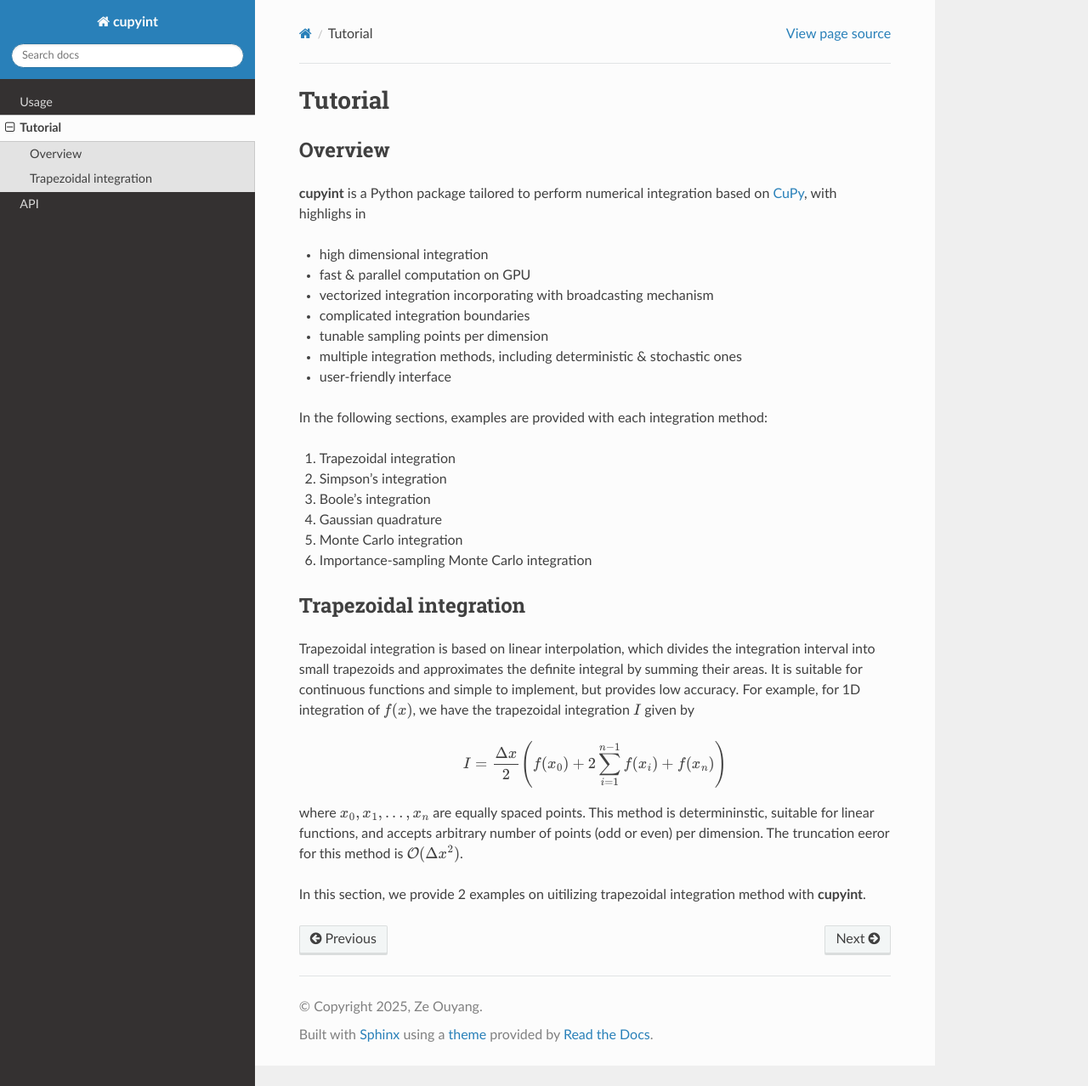
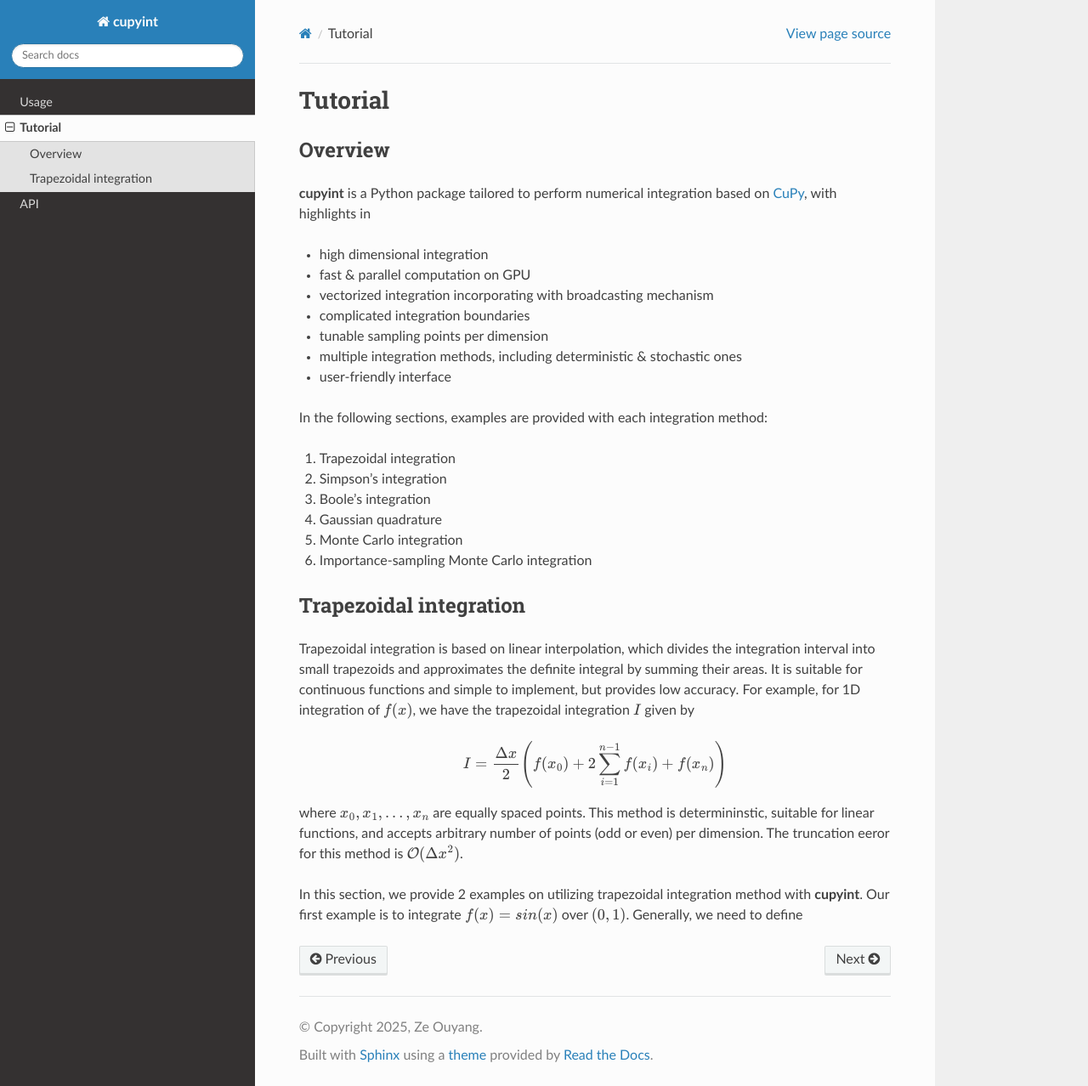
Before and after one commit to ze-ouyang/cupyint_doc, a Sphinx documentation site: the page built from docs/source/tutorial.rst, in a window 1280 px wide and 1278 px high. Shown: the whole window at 85% size. Built offline with Sphinx 7.4.7 and the Read the Docs theme 3.1.0, drawn with Linux system fonts in a browser that asks for light colours.

Commit message:
Update tutorial.rst

```diff
--- a/docs/source/tutorial.rst
+++ b/docs/source/tutorial.rst
@@ -3,7 +3,7 @@
 
 Overview
 --------
-**cupyint** is a Python package tailored to perform numerical integration based on `CuPy <https://cupy.dev/>`_, with highlighs in
+**cupyint** is a Python package tailored to perform numerical integration based on `CuPy <https://cupy.dev/>`_, with highlights in
 
 * high dimensional integration
 * fast & parallel computation on GPU
@@ -33,4 +33,5 @@
 
 where :math:`x_0, x_1,...,x_n` are equally spaced points. This method is determininstic, suitable for linear functions, and accepts arbitrary number of points (odd or even) per dimension. The truncation eeror for this method is :math:`\mathcal{O}(\Delta x^2)`.
 
-In this section, we provide 2 examples on uitilizing trapezoidal integration method with **cupyint**.
+In this section, we provide 2 examples on utilizing trapezoidal integration method with **cupyint**.
+Our first example is to integrate :math:`f(x)=sin(x)` over :math:`(0,1)`. Generally, we need to define
```
